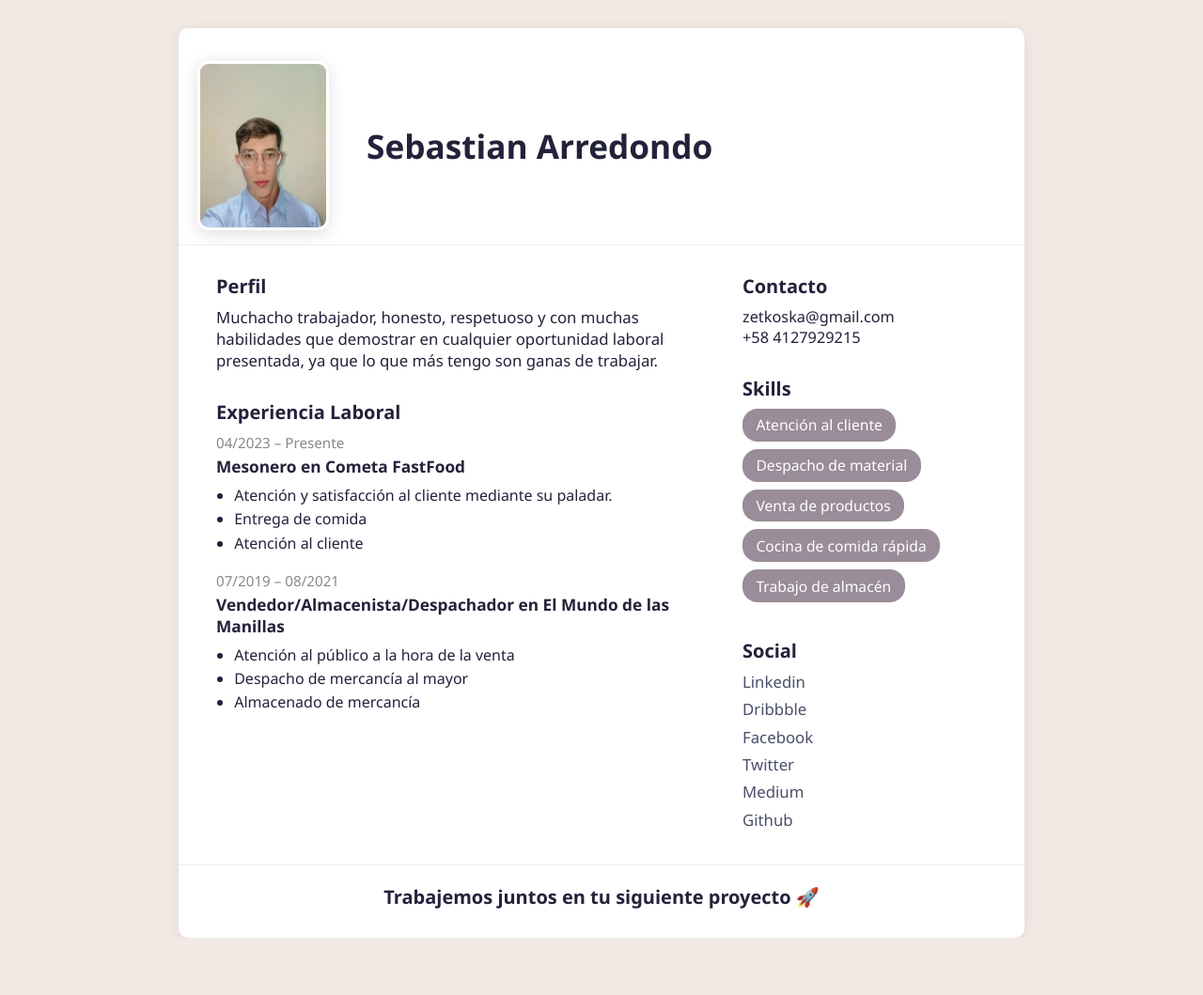
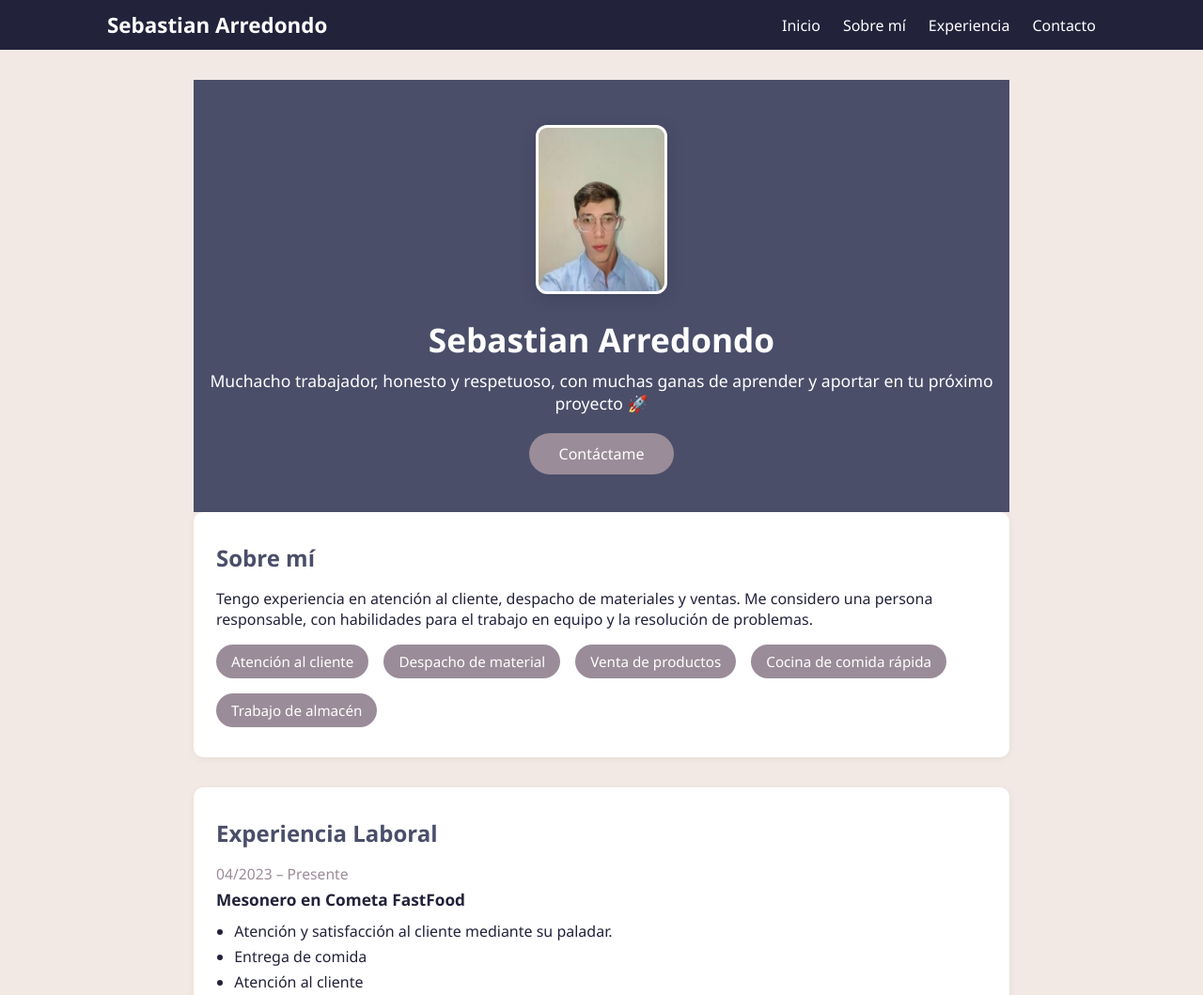
Before and after one commit to Zetkoska/Curriculum-WEB, a plain HTML site: page index.html in a window 1280 px wide. Shown: the top 1059 px of the page at 94% size. Before the commit the page ends 998 px from the top, so only its background shows below. Drawn offline with Linux system fonts and the light colour scheme.

Commit message:
Add files via upload

```diff
--- a/index.html
+++ b/index.html
@@ -4,28 +4,48 @@
 <head>
     <meta charset="UTF-8" />
     <meta name="viewport" content="width=device-width, initial-scale=1.0" />
-    <title>Sebastian Arredondo - CV</title>
+    <title>Sebastian Arredondo - Landing Page</title>
     <link rel="stylesheet" href="styles.css" />
 </head>
 
 <body>
-    <div class="cv-container">
-        <div class="cv-header">
-            <div class="cv-header-img">
+    <header>
+        <nav class="navbar">
+            <div class="logo">Sebastian Arredondo</div>
+            <button class="nav-toggle" id="navToggle" aria-label="Abrir menú">&#9776;</button>
+            <ul class="nav-links" id="navLinks">
+                <li><a href="#hero">Inicio</a></li>
+                <li><a href="#about">Sobre mí</a></li>
+                <li><a href="#experience">Experiencia</a></li>
+                <li><a href="#contact">Contacto</a></li>
+            </ul>
+        </nav>
+    </header>
+    <main>
+        <section class="hero" id="hero">
+            <div class="hero-content">
                 <img src="foto-perfil.jpg" alt="Foto de perfil" class="profile-pic" />
-            </div>
-            <div class="cv-header-name">
+                <div class="hero-text">
                     <h1>Sebastian Arredondo</h1>
+                    <p>Muchacho trabajador, honesto y respetuoso, con muchas ganas de aprender y aportar en tu próximo
+                        proyecto 🚀</p>
+                    <a href="#contact" class="cta-btn">Contáctame</a>
                 </div>
             </div>
-        <div class="cv-content">
-            <div class="cv-left">
-                <section class="profile">
-                    <h2>Perfil</h2>
-                    <p>Muchacho trabajador, honesto, respetuoso y con muchas habilidades que demostrar en cualquier
-                        oportunidad laboral presentada, ya que lo que más tengo son ganas de trabajar.</p>
         </section>
-                <section class="experience">
+        <section class="about" id="about">
+            <h2>Sobre mí</h2>
+            <p>Tengo experiencia en atención al cliente, despacho de materiales y ventas. Me considero una persona
+                responsable, con habilidades para el trabajo en equipo y la resolución de problemas.</p>
+            <ul class="skills">
+                <li>Atención al cliente</li>
+                <li>Despacho de material</li>
+                <li>Venta de productos</li>
+                <li>Cocina de comida rápida</li>
+                <li>Trabajo de almacén</li>
+            </ul>
+        </section>
+        <section class="experience" id="experience">
             <h2>Experiencia Laboral</h2>
             <div class="job">
                 <span class="job-date">04/2023 – Presente</span>
@@ -46,39 +66,22 @@
                 </ul>
             </div>
         </section>
+        <section class="contact-section" id="contact">
+            <h2>Contacto</h2>
+            <p>Email: <a href="mailto:zetkoska@gmail.com">zetkoska@gmail.com</a></p>
+            <p>Teléfono: +58 4127929215</p>
+            <div class="social-links">
+                <a href="#" aria-label="Linkedin">Linkedin</a>
+                <a href="#" aria-label="Facebook">Facebook</a>
+                <a href="#" aria-label="Twitter">Twitter</a>
+                <a href="#" aria-label="Github">Github</a>
             </div>
-            <div class="cv-right">
-                <section class="contact">
-                    <h2>Contacto</h2>
-                    <p>zetkoska@gmail.com<br>+58 4127929215</p>
         </section>
-                <section class="skills">
-                    <h2>Skills</h2>
-                    <ul>
-                        <li>Atención al cliente</li>
-                        <li>Despacho de material</li>
-                        <li>Venta de productos</li>
-                        <li>Cocina de comida rápida</li>
-                        <li>Trabajo de almacén</li>
-                    </ul>
-                </section>
-                <section class="social">
-                    <h2>Social</h2>
-                    <ul>
-                        <li><a href="#">Linkedin</a></li>
-                        <li><a href="#">Dribbble</a></li>
-                        <li><a href="#">Facebook</a></li>
-                        <li><a href="#">Twitter</a></li>
-                        <li><a href="#">Medium</a></li>
-                        <li><a href="#">Github</a></li>
-                    </ul>
-                </section>
-            </div>
-        </div>
+    </main>
     <footer class="footer">
-            <h2>Trabajemos juntos en tu siguiente proyecto 🚀</h2>
+        <p>&copy; 2024 Sebastian Arredondo. Trabajemos juntos en tu siguiente proyecto 🚀</p>
     </footer>
-    </div>
+    <script src="script.js"></script>
 </body>
 
 </html>
--- a/script.js
+++ b/script.js
@@ -2,6 +2,6 @@
 const navToggle = document.getElementById('navToggle');
 const navLinks = document.getElementById('navLinks');
 
-navToggle.addEventListener('click', () => {
+navToggle.addEventListener('click', function () {
     navLinks.classList.toggle('open');
 });
--- a/styles.css
+++ b/styles.css
@@ -19,37 +19,69 @@ body {
     min-height: 100vh;
 }
 
-.cv-container {
-    max-width: 900px;
-    margin: 30px auto 0 auto;
-    background: #fff;
-    border-radius: 10px;
-    box-shadow: 0 2px 16px rgba(0, 0, 0, 0.07);
-    padding: 0 0 30px 0;
+header {
+    background: var(--primary);
+    color: var(--white);
+    position: sticky;
+    top: 0;
+    z-index: 100;
 }
 
-.cv-header {
+.navbar {
     display: flex;
-    flex-direction: row;
+    justify-content: space-between;
     align-items: center;
-    justify-content: flex-start;
-    padding-top: 30px;
-    padding-bottom: 10px;
-    border-bottom: 1px solid #eee;
-    gap: 40px;
+    max-width: 1100px;
+    margin: 0 auto;
+    padding: 0.7rem 1.5rem;
 }
 
-.cv-header-img {
-    flex-shrink: 0;
-    display: flex;
-    align-items: center;
-    justify-content: center;
-    margin-left: 20px;
-    margin-right: 0;
-    height: 190px;
+.logo {
+    font-size: 1.4rem;
+    font-weight: bold;
 }
 
-.profile-pic {
+.nav-links {
+    list-style: none;
+    display: flex;
+    gap: 1.5rem;
+}
+
+.nav-links li a {
+    color: var(--white);
+    text-decoration: none;
+    font-weight: 500;
+    transition: color 0.2s;
+}
+
+.nav-links li a:hover {
+    color: var(--accent);
+}
+
+.nav-toggle {
+    display: none;
+    background: none;
+    border: none;
+    color: var(--white);
+    font-size: 2rem;
+    cursor: pointer;
+}
+
+.hero {
+    background: var(--secondary);
+    color: var(--white);
+    padding: 3rem 1rem 2.5rem 1rem;
+    text-align: center;
+}
+
+.hero-content {
+    display: flex;
+    flex-direction: column;
+    align-items: center;
+    gap: 1.5rem;
+}
+
+.hero-content .profile-pic {
     width: 140px;
     height: 180px;
     object-fit: cover;
@@ -57,179 +89,158 @@ body {
     border: 3px solid #fff;
     box-shadow: 0 4px 18px rgba(0, 0, 0, 0.13);
     background: #f2e9e4;
-    margin-bottom: 0;
 }
 
-.cv-header-name {
-    display: flex;
-    align-items: center;
-    height: 100%;
+.hero-text h1 {
+    font-size: 2.2rem;
+    margin-bottom: 0.5rem;
 }
 
-.cv-header-name h1 {
-    font-size: 2.2rem;
-    font-weight: bold;
-    margin-bottom: 0;
-    text-align: left;
+.hero-text p {
+    font-size: 1.1rem;
+    margin-bottom: 1.2rem;
 }
 
-.cv-content {
-    display: flex;
-    flex-direction: row;
-    gap: 40px;
-    padding: 30px 40px 0 40px;
+.cta-btn {
+    display: inline-block;
+    padding: 0.7rem 2rem;
+    background: var(--accent);
+    color: var(--white);
+    border: none;
+    border-radius: 25px;
+    font-size: 1rem;
+    text-decoration: none;
+    transition: background 0.2s;
 }
 
-.cv-left {
-    flex: 2;
+.cta-btn:hover {
+    background: var(--primary);
 }
 
-.cv-right {
-    flex: 1;
-    display: flex;
-    flex-direction: column;
-    gap: 30px;
+main {
+    max-width: 900px;
+    margin: 0 auto;
+    padding: 2rem 1rem 0 1rem;
 }
 
-.cv-left h2,
-.cv-right h2 {
-    font-size: 1.25rem;
-    font-weight: bold;
-    margin-bottom: 8px;
-    margin-top: 0;
+.about,
+.experience,
+.contact-section {
+    background: var(--white);
+    border-radius: 10px;
+    box-shadow: 0 2px 8px rgba(0, 0, 0, 0.05);
+    margin-bottom: 2rem;
+    padding: 2rem 1.5rem;
 }
 
-.cv-left .profile,
-.cv-left .experience {
-    margin-bottom: 30px;
+.about h2,
+.experience h2,
+.contact-section h2 {
+    color: var(--secondary);
+    margin-bottom: 1rem;
 }
 
-.cv-left .profile p {
-    font-size: 1.05rem;
-    margin-bottom: 0;
+.skills {
+    margin-top: 1rem;
+    display: flex;
+    flex-wrap: wrap;
+    gap: 1rem;
+    list-style: none;
 }
 
-.cv-left .experience .job {
-    margin-bottom: 18px;
+.skills li {
+    background: var(--accent);
+    color: var(--white);
+    padding: 0.5rem 1rem;
+    border-radius: 20px;
+    font-size: 0.95rem;
+}
+
+.experience .job {
+    margin-bottom: 1.5rem;
 }
 
 .job-date {
-    font-size: 0.95rem;
-    color: #888;
+    font-size: 0.98rem;
+    color: var(--accent);
     font-weight: 500;
 }
 
-.cv-left .experience h3 {
+.experience h3 {
     font-size: 1.08rem;
-    margin: 0.2rem 0 0.5rem 0;
-    color: #22223b;
+    margin: 0.3rem 0 0.7rem 0;
+    color: var(--primary);
 }
 
-.cv-left .experience ul {
+.experience ul {
     margin-left: 1.2rem;
     margin-bottom: 0.5rem;
 }
 
-.cv-left .experience li {
-    margin-bottom: 0.2rem;
+.experience li {
+    margin-bottom: 0.3rem;
     font-size: 1rem;
 }
 
-.cv-right .contact p {
-    font-size: 1.02rem;
-    margin-bottom: 0;
+.contact-section p,
+.contact-section a {
+    font-size: 1.05rem;
+    color: var(--primary);
 }
 
-.cv-right .skills ul,
-.cv-right .social ul {
-    list-style: none;
-    padding-left: 0;
+.social-links {
+    margin: 1rem 0 0 0;
 }
 
-.cv-right .skills li {
-    background: #9a8c98;
-    color: #fff;
-    padding: 0.4rem 0.9rem;
-    border-radius: 16px;
-    margin-bottom: 0.5rem;
-    font-size: 0.98rem;
-    display: inline-block;
-    margin-right: 0.5rem;
+.social-links a {
+    color: var(--accent);
+    margin: 0 0.5rem;
+    text-decoration: none;
+    font-size: 1.1rem;
 }
 
-.cv-right .social li {
-    margin-bottom: 0.4rem;
-}
-
-.cv-right .social a {
-    color: #4a4e69;
-    text-decoration: none;
-    font-size: 1.05rem;
-    transition: color 0.2s;
-}
-
-.cv-right .social a:hover {
-    color: #22223b;
+.social-links a:hover {
+    color: var(--secondary);
 }
 
 .footer {
-    margin-top: 30px;
+    background: var(--primary);
+    color: var(--white);
     text-align: center;
-    padding: 20px 0 0 0;
-    border-top: 1px solid #eee;
+    padding: 1.5rem 1rem 1rem 1rem;
+    margin-top: 2rem;
+    border-radius: 0 0 10px 10px;
 }
 
-.footer h2 {
-    font-size: 1.25rem;
-    color: #22223b;
-    font-weight: bold;
-}
-
-@media (max-width: 800px) {
-    .cv-content {
-        flex-direction: column;
-        gap: 0;
-        padding: 30px 10px 0 10px;
-    }
-
-    .cv-right {
-        margin-top: 30px;
+/* Responsive */
+@media (max-width: 900px) {
+    main {
+        padding: 1rem 0.2rem 0 0.2rem;
     }
 }
 
-@media (max-width: 500px) {
-    .cv-header h1 {
-        font-size: 1.2rem;
+@media (max-width: 700px) {
+    .navbar {
+        flex-direction: column;
+        align-items: flex-start;
+        padding: 0.7rem 0.5rem;
     }
 
-    .profile-pic {
-        width: 90px;
-        height: 110px;
+    .nav-links {
+        flex-direction: column;
+        width: 100%;
+        display: none;
+        background: var(--primary);
+        margin-top: 1rem;
+        gap: 0;
     }
 
-    .cv-container {
-        padding: 0 0 10px 0;
+    .nav-links.open {
+        display: flex;
     }
 
-    .footer h2 {
-        font-size: 1rem;
+    .nav-toggle {
+        display: block;
+        margin-left: auto;
     }
 }
-
-@media (max-width: 600px) {
-    .cv-header {
-        flex-direction: column;
-        align-items: center;
-        gap: 10px;
-    }
-
-    .cv-header-name {
-        align-items: flex-start;
-        justify-content: center;
-    }
-
-    .cv-header-name h1 {
-        font-size: 1.2rem;
-        text-align: center;
-    }
-}
```
Lines whose indentation alone changed are shown as unchanged.
